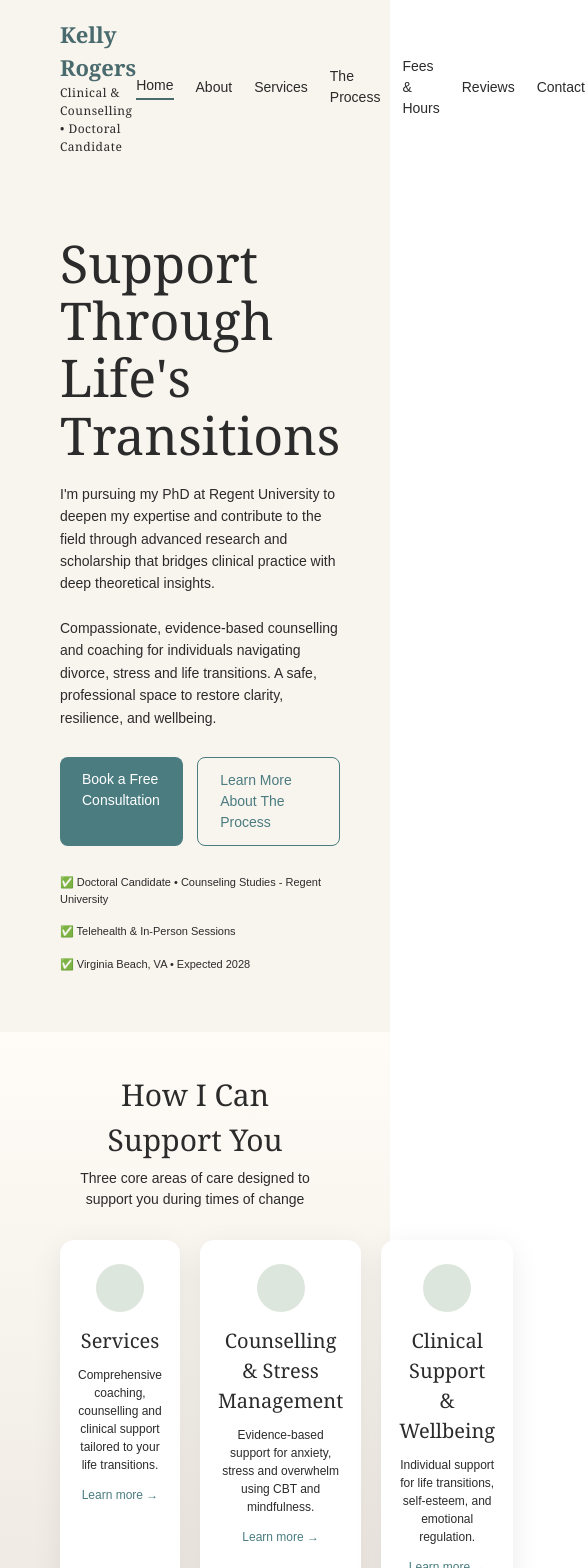
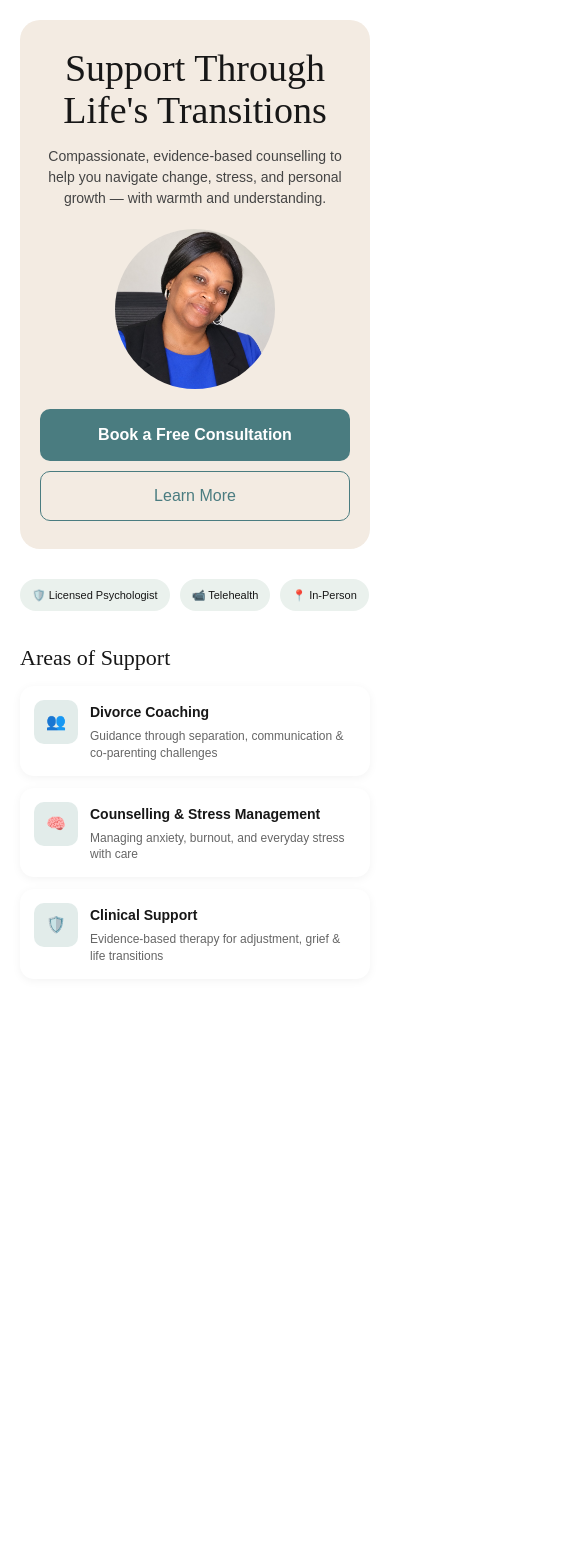
Before and after one commit to JoshuaOmosa/kelly-rogers, a Next.js app: page / in a window 390 px wide. Shown: the top 1568 px of the page, 585 px wide, since content can reach past the window. After the commit the page ends 999 px from the top, so only its background shows below. Built offline with nearby package versions, Linux system fonts and the light colour scheme.

Commit message:
global responsive header + home matching mobile design

```diff
--- a/app/page.tsx
+++ b/app/page.tsx
@@ -1,67 +1,66 @@
-export default function Home() {
+export default function Home(){
   return (
-    <main style={{background:'#F8F4EE', minHeight:'100vh', fontFamily:'Georgia, serif', color:'#2B2B2B'}}>
-      {/* NAV - NO PhD */}
-      <nav style={{display:'flex', justifyContent:'space-between', alignItems:'center', padding:'18px 60px', background:'#F8F4EE'}}>
-        <div>
-          <div style={{fontSize:22, color:'#4A6B6E', fontWeight:600}}>Kelly Rogers</div>
-          <div style={{fontSize:12, letterSpacing:0.5}}>Clinical & Counselling • Doctoral Candidate</div>
+    <main>
+      <section className="hero-card">
+        <h1>Support Through Life's Transitions</h1>
+        <p>Compassionate, evidence-based counselling to help you navigate change, stress, and personal growth — with warmth and understanding.</p>
+        <div className="hero-img-wrap">
+          <img src="/kelly.jpg" alt="Kelly Rogers" />
         </div>
-        <div style={{display:'flex', gap:22, alignItems:'center', fontFamily:'Arial', fontSize:14}}>
-          <a style={{borderBottom:'2px solid #4A6B6E', paddingBottom:2}}>Home</a>
-          <a href="/about">About</a>
-          <a href="/services">Services</a>
-          <a href="/process">The Process</a>
-          <a href="/fees">Fees & Hours</a>
-          <a href="/reviews">Reviews</a>
-          <a href="/contact">Contact</a>
-          <a href="/contact" style={{background:'#4A7C80', color:'white', padding:'8px 18px', borderRadius:8, textDecoration:'none'}}>Book Now</a>
+        <a href="/contact" className="btn-primary">Book a Free Consultation</a>
+        <a href="/process" className="btn-outline">Learn More</a>
+      </section>
+
+      <div className="badges">
+        <span>🛡️ Licensed Psychologist</span>
+        <span>📹 Telehealth</span>
+        <span>📍 In-Person</span>
+      </div>
+
+      <section className="support-wrap">
+        <h2>Areas of Support</h2>
+        <div className="support-card">
+          <div className="s-icon">👥</div>
+          <div><b>Divorce Coaching</b><p>Guidance through separation, communication & co-parenting challenges</p></div>
         </div>
-      </nav>
-
-      {/* HERO - UPDATED BIO */}
-      <section style={{display:'flex', padding:'60px 60px', gap:50, alignItems:'center'}}>
-        <div style={{flex:1}}>
-          <h1 style={{fontSize:52, lineHeight:1.1, fontWeight:400, maxWidth:420}}>Support Through Life's Transitions</h1>
-          <p style={{fontFamily:'Arial', fontSize:14, lineHeight:1.6, marginTop:20, maxWidth:560}}>
-            I'm pursuing my PhD at Regent University to deepen my expertise and contribute to the field through advanced research and scholarship that bridges clinical practice with deep theoretical insights.
-            <br/><br/>
-            Compassionate, evidence-based counselling and coaching for individuals navigating divorce, stress and life transitions. A safe, professional space to restore clarity, resilience, and wellbeing.
-          </p>
-          <div style={{display:'flex', gap:14, marginTop:28}}>
-            <a href="/contact" style={{background:'#4A7C80', color:'white', padding:'12px 22px', borderRadius:8, fontFamily:'Arial', fontSize:14, textDecoration:'none'}}>Book a Free Consultation</a>
-            <a href="/process" style={{border:'1px solid #4A7C80', color:'#4A7C80', padding:'12px 22px', borderRadius:8, fontFamily:'Arial', fontSize:14, textDecoration:'none'}}>Learn More About The Process</a>
-          </div>
-          <div style={{display:'flex', gap:16, marginTop:28, fontFamily:'Arial', fontSize:11, flexWrap:'wrap'}}>
-            <span>✅ Doctoral Candidate • Counseling Studies - Regent University</span>
-            <span>✅ Telehealth & In-Person Sessions</span>
-            <span>✅ Virginia Beach, VA • Expected 2028</span>
-          </div>
+        <div className="support-card">
+          <div className="s-icon">🧠</div>
+          <div><b>Counselling & Stress Management</b><p>Managing anxiety, burnout, and everyday stress with care</p></div>
         </div>
-        <div style={{flex:0.8}}>
-          <img src="/kelly.jpg" alt="Kelly Rogers" style={{width:'100%', borderRadius:16, objectFit:'cover', maxHeight:460}} />
+        <div className="support-card">
+          <div className="s-icon">🛡️</div>
+          <div><b>Clinical Support</b><p>Evidence-based therapy for adjustment, grief & life transitions</p></div>
         </div>
       </section>
 
-      {/* HOW I CAN SUPPORT - SAME */}
-      <section style={{background:'linear-gradient(to bottom, #FFFCF7 0%, #EDE8E1 100%)', padding:'40px 60px 60px', textAlign:'center'}}>
-        <h2 style={{fontSize:30, fontWeight:400}}>How I Can Support You</h2>
-        <p style={{fontFamily:'Arial', fontSize:14, marginTop:6}}>Three core areas of care designed to support you during times of change</p>
-        <div style={{display:'grid', gridTemplateColumns:'1fr 1fr 1fr', gap:20, marginTop:30}}>
-          {[
-              {t:'Services', d:'Comprehensive coaching, counselling and clinical support tailored to your life transitions.', h:'/services'},
-              {t:'Counselling & Stress Management', d:'Evidence-based support for anxiety, stress and overwhelm using CBT and mindfulness.', h:'/services'},
-              {t:'Clinical Support & Wellbeing', d:'Individual support for life transitions, self-esteem, and emotional regulation.', h:'/services'},
-            ].map((card)=> (
-            <div key={card.t} style={{background:'white', borderRadius:14, padding:'24px 18px', boxShadow:'0 8px 30px rgba(0,0,0,0.08)'}}>
-              <div style={{width:48, height:48, borderRadius:'50%', background:'#DDE6DC', margin:'0 auto 14px'}}></div>
-              <h3 style={{fontSize:20, fontWeight:400}}>{card.t}</h3>
-              <p style={{fontFamily:'Arial', fontSize:12, lineHeight:1.5, marginTop:10}}>{card.d}</p>
-              <a href={card.h} style={{marginTop:12, fontFamily:'Arial', fontSize:12, color:'#4A7C80', textDecoration:'none', display:'block'}}>Learn more →</a>
-            </div>
-          ))}
-        </div>
-      </section>
+      <style>{`
+        .hero-card{ background:#F3EBE2; margin:20px; border-radius:20px; padding:28px 20px; text-align:center; }
+        .hero-card h1{ font-size:38px; font-family:serif; line-height:1.1; font-weight:400; max-width:320px; margin:0 auto; }
+        .hero-card p{ font-family:Arial; font-size:14px; line-height:1.5; margin:14px auto; max-width:320px; color:#444; }
+        .hero-img-wrap{ width:160px; height:160px; border-radius:50%; overflow:hidden; margin:20px auto; }
+        .hero-img-wrap img{ width:100%; height:100%; object-fit:cover; }
+        .btn-primary{ display:block; background:#4A7C80; color:white; padding:14px; border-radius:10px; text-decoration:none; font-family:Arial; font-weight:600; margin-top:16px; }
+        .btn-outline{ display:block; border:1.5px solid #4A7C80; color:#4A7C80; padding:12px; border-radius:10px; text-decoration:none; font-family:Arial; margin-top:10px; }
+        .badges{ display:flex; gap:10px; padding:10px 20px; overflow-x:auto; }
+        .badges span{ background:#EAF1ED; padding:8px 12px; border-radius:20px; font-size:11px; font-family:Arial; white-space:nowrap; }
+        .support-wrap{ padding:20px; }
+        .support-wrap h2{ font-family:serif; font-weight:400; font-size:22px; }
+        .support-card{ background:white; border-radius:14px; padding:14px; display:flex; gap:12px; align-items:flex-start; margin-top:12px; box-shadow:0 2px 10px rgba(0,0,0,0.05); text-align:left; }
+        .s-icon{ width:44px; height:44px; background:#E2ECEA; border-radius:10px; display:flex; align-items:center; justify-content:center; flex-shrink:0; }
+        .support-card b{ font-family:Arial; font-size:14px; }
+        .support-card p{ font-family:Arial; font-size:12px; color:#666; margin:4px 0 0; line-height:1.4; }
+
+        /* TABLET + DESKTOP */
+        @media(min-width:769px){
+          .hero-card{ margin:40px 60px; padding:60px; display:flex; flex-direction:column; align-items:center; }
+          .hero-card h1{ font-size:52px; max-width:500px; }
+          .hero-card p{ max-width:500px; font-size:16px; }
+          .hero-img-wrap{ width:220px; height:220px; }
+          .btn-primary, .btn-outline{ width:320px; }
+          .badges{ justify-content:center; padding:20px; }
+          .support-wrap{ padding:40px 60px; max-width:900px; margin:0 auto; }
+        }
+      `}</style>
     </main>
   )
 }
```
